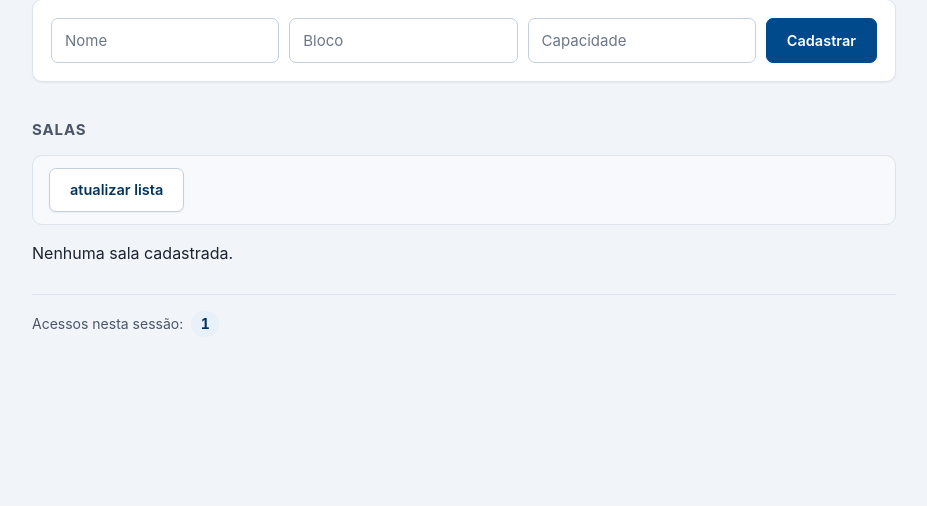
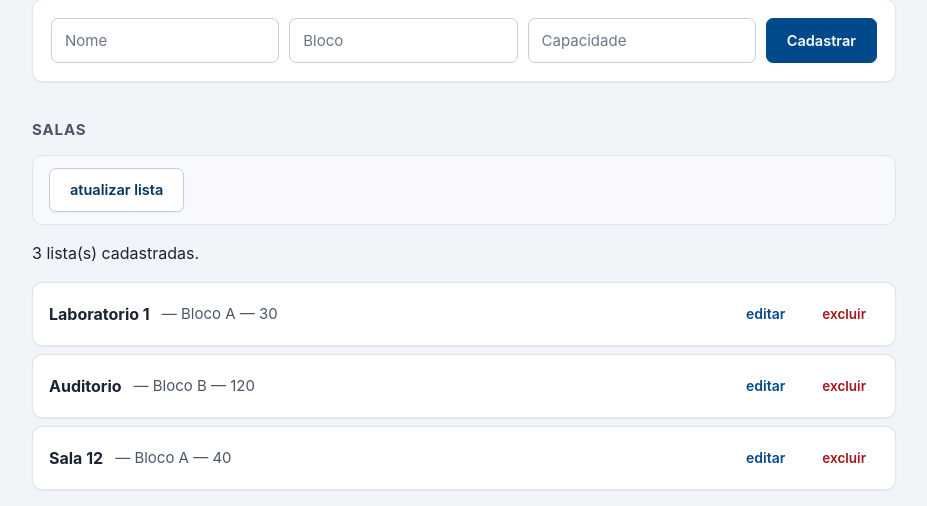
Before and after one commit to HugoOliveira72/prova-web2, a Flask app: page / in a window 1280 px wide. Shown: the part 182-688 px from the top of the page, without its empty margins (176-1103 px from the left). Run offline with Flask 3, Linux system fonts and the light colour scheme; the visitor is signed in with stand-in values (Sample User, id 1).

Commit message:
item 2 - Correção do commit passado

```diff
--- a/templates/index.html
+++ b/templates/index.html
@@ -25,8 +25,8 @@
          - havendo registros, a contagem, no formato:  N registro(s).
          - nao havendo nenhum, a frase:  Nenhuma sala cadastrada.
        ================================================================== -->
-  {% if lista %}
-    <p>{{ lista|length }} lista(s) cadastradas.</p>
+  {% if salas %}
+    <p>{{ salas|length }} lista(s) cadastradas.</p>
     <ul id="lista">
       {% for item in salas %}
         <li>
```
